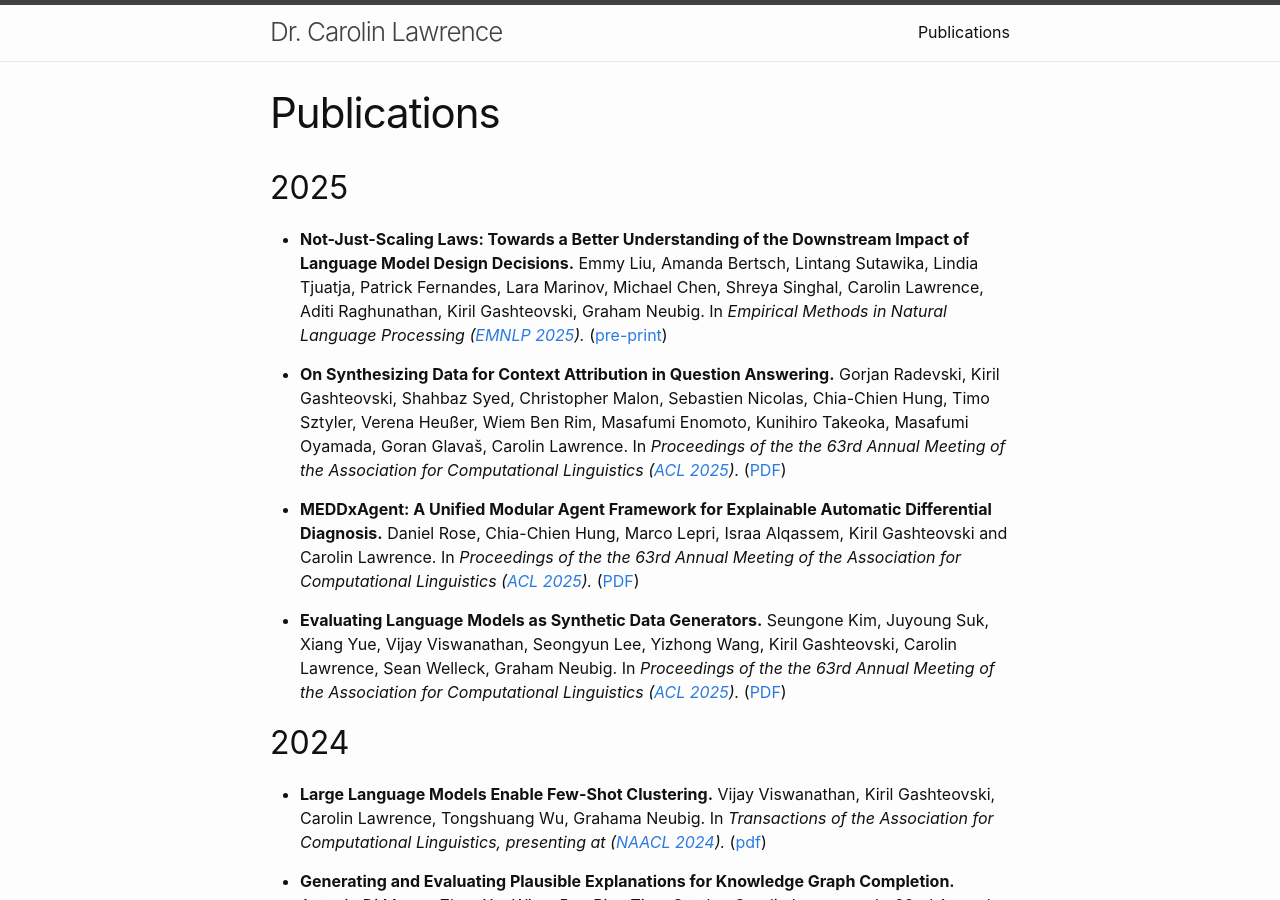
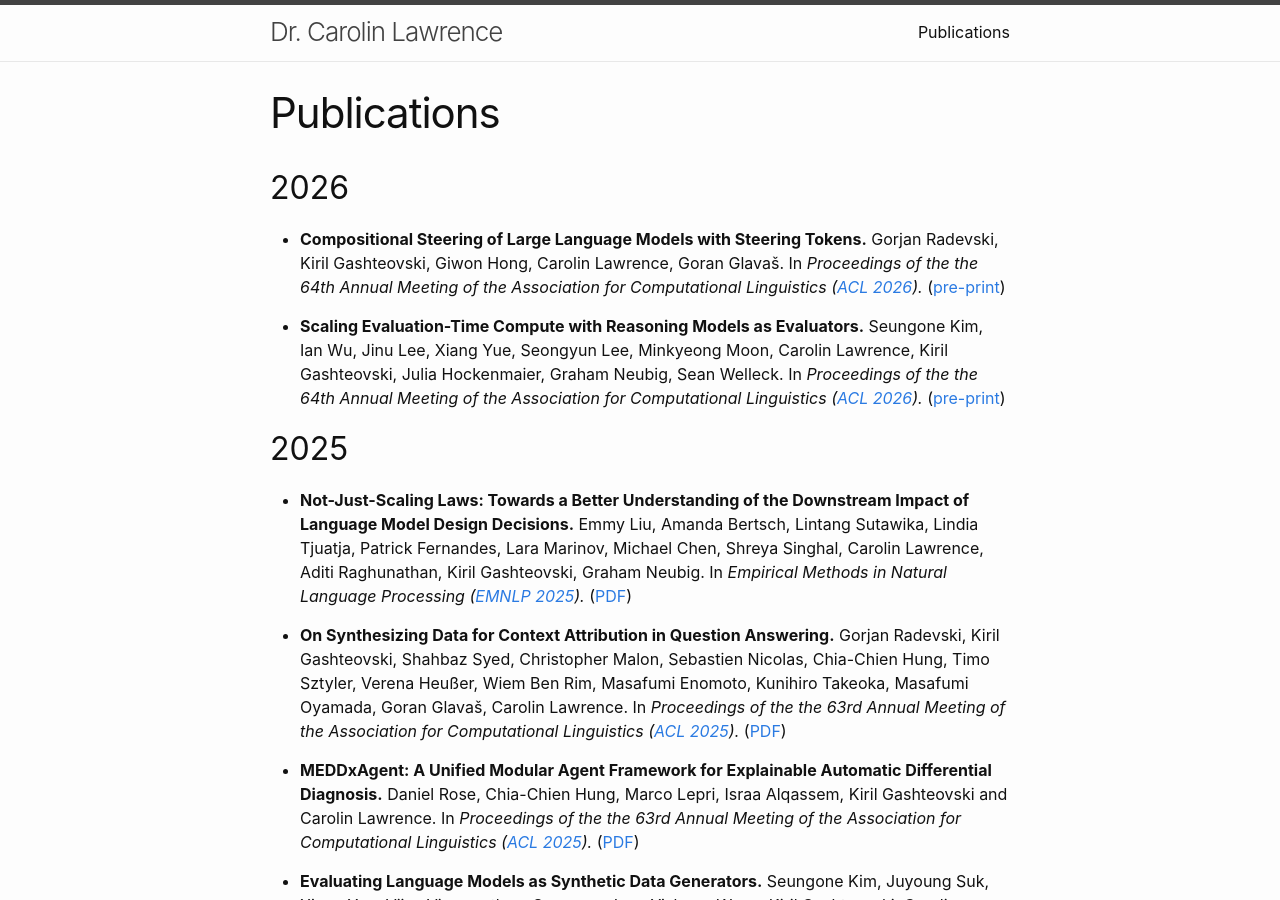
Before and after one commit to carolinlawrence/carolinlawrence.github.io, a Jekyll site: the page built from publications.markdown, in a window 1280 px wide and 900 px high. Built offline with Jekyll 4.4.1, drawn with Linux system fonts in a browser that asks for light colours.

Commit message:
Update publications.markdown

```diff
--- a/publications.markdown
+++ b/publications.markdown
@@ -4,9 +4,17 @@ permalink: "/publications/"
 layout: page
 ---
 
+## 2026
+<ul>
+ <p><li><b>Compositional Steering of Large Language Models with Steering Tokens.</b> Gorjan Radevski, Kiril Gashteovski, Giwon Hong, Carolin Lawrence, Goran Glavaš. In <i> Proceedings of the the 64th Annual Meeting of the Association for Computational Linguistics
+ (<a href="https://2026.aclweb.org/">ACL 2026</a>).</i> (<a href="https://arxiv.org/abs/2601.05062">pre-print</a>) </li></p>
+ <p><li><b>	Scaling Evaluation-Time Compute with Reasoning Models as Evaluators.</b> Seungone Kim, Ian Wu, Jinu Lee, Xiang Yue, Seongyun Lee, Minkyeong Moon, Carolin Lawrence, Kiril Gashteovski, Julia Hockenmaier, Graham Neubig, Sean Welleck. In <i> Proceedings of the the 64th Annual Meeting of the Association for Computational Linguistics
+ (<a href="https://2026.aclweb.org/">ACL 2026</a>).</i> (<a href="https://arxiv.org/abs/2503.19877">pre-print</a>) </li></p>
+</ul>
+
 ## 2025
 <ul>
- <p><li><b>Not-Just-Scaling Laws: Towards a Better Understanding of the Downstream Impact of Language Model Design Decisions.</b> Emmy Liu, Amanda Bertsch, Lintang Sutawika, Lindia Tjuatja, Patrick Fernandes, Lara Marinov, Michael Chen, Shreya Singhal, Carolin Lawrence, Aditi Raghunathan, Kiril Gashteovski, Graham Neubig. In <i> Empirical Methods in Natural Language Processing (<a href="https://2025.emnlp.org/">EMNLP 2025</a>).</i> (<a href="https://arxiv.org/abs/2503.03862">pre-print</a>) </li></p>
+  <p><li><b>Not-Just-Scaling Laws: Towards a Better Understanding of the Downstream Impact of Language Model Design Decisions.</b> Emmy Liu, Amanda Bertsch, Lintang Sutawika, Lindia Tjuatja, Patrick Fernandes, Lara Marinov, Michael Chen, Shreya Singhal, Carolin Lawrence, Aditi Raghunathan, Kiril Gashteovski, Graham Neubig. In <i> Empirical Methods in Natural Language Processing (<a href="https://2025.emnlp.org/">EMNLP 2025</a>).</i> (<a href="https://aclanthology.org/2025.emnlp-main.830/">PDF</a>) </li></p>
 <p><li><b>On Synthesizing Data for Context Attribution in Question Answering.</b> Gorjan Radevski, Kiril Gashteovski, Shahbaz Syed, Christopher Malon, Sebastien Nicolas, Chia-Chien Hung, Timo Sztyler, Verena Heußer, Wiem Ben Rim, Masafumi Enomoto, Kunihiro Takeoka, Masafumi Oyamada, Goran Glavaš, Carolin Lawrence. In <i> Proceedings of the the 63rd Annual Meeting of the Association for Computational Linguistics
  (<a href="https://2025.aclweb.org/">ACL 2025</a>).</i> (<a href="https://aclanthology.org/2025.acl-long.828/">PDF</a>) </li></p>
     <p><li><b>MEDDxAgent: A Unified Modular Agent Framework for Explainable Automatic Differential Diagnosis.</b> Daniel Rose, Chia-Chien Hung, Marco Lepri, Israa Alqassem, Kiril Gashteovski and Carolin Lawrence. In <i> Proceedings of the the 63rd Annual Meeting of the Association for Computational Linguistics (<a href="https://2025.aclweb.org/">ACL 2025</a>).</i> (<a href="https://aclanthology.org/2025.acl-long.677/">PDF</a>) </li></p>
```
